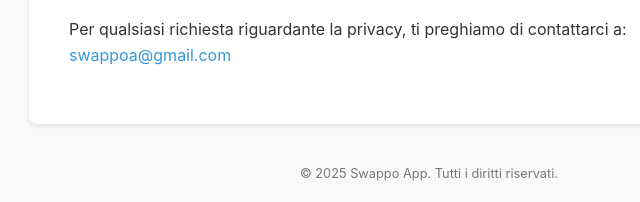
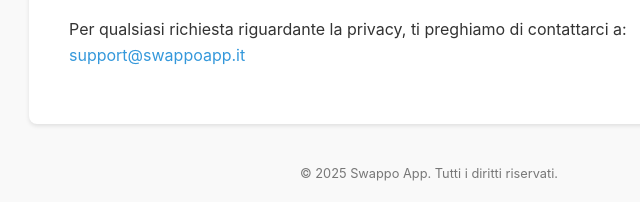
Before and after one commit to swappoapp/swappo-legal, a plain HTML site: page privacy_it.html in a window 1280 px wide. Shown: the part 2343-2545 px from the top of the page, 211-851 px from the left. Drawn offline with Linux system fonts and the light colour scheme.

Commit message:
Update privacy_it.html
update contact infos

```diff
--- a/privacy_it.html
+++ b/privacy_it.html
@@ -61,7 +61,7 @@
         <p>L'entità responsabile dei tuoi dati è:</p>
         <ul>
             <li><strong>Nome:</strong> Lorenzo Concina & Michelangelo Concina</li>
-            <li><strong>Email di contatto:</strong> <a href="mailto:swappoa@gmail.com">support@swappoapp.it</a></li>
+            <li><strong>Email di contatto:</strong> <a href="mailto:support@swappoapp.it">support@swappoapp.it</a></li>
             <li><strong>Luogo:</strong> Trento, Italia</li>
         </ul>
 
@@ -113,7 +113,7 @@
         <p>Conserviamo i tuoi dati personali solo finché il tuo account è attivo. Se elimini il tuo account, i dati del tuo profilo vengono rimossi dal nostro database attivo, sebbene alcuni record delle transazioni possano essere conservati per scopi legali/fiscali se richiesto dalla legge.</p>
 
         <h2>8. Contatti</h2>
-        <p>Per qualsiasi richiesta riguardante la privacy, ti preghiamo di contattarci a: <a href="mailto:swappoa@gmail.com">swappoa@gmail.com</a></p>
+        <p>Per qualsiasi richiesta riguardante la privacy, ti preghiamo di contattarci a: <a href="mailto:support@swappoapp.it">support@swappoapp.it</a></p>
     </div>
 
     <div class="footer">
```
